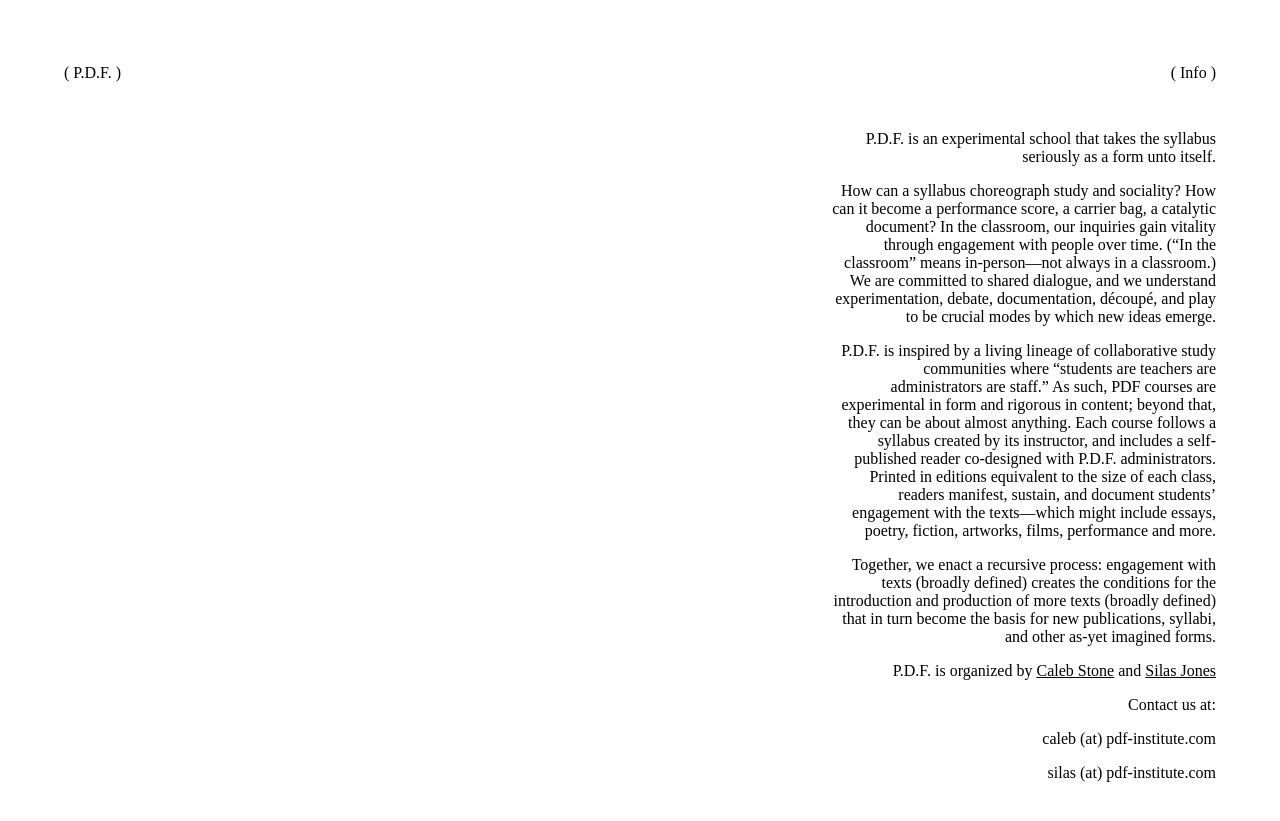
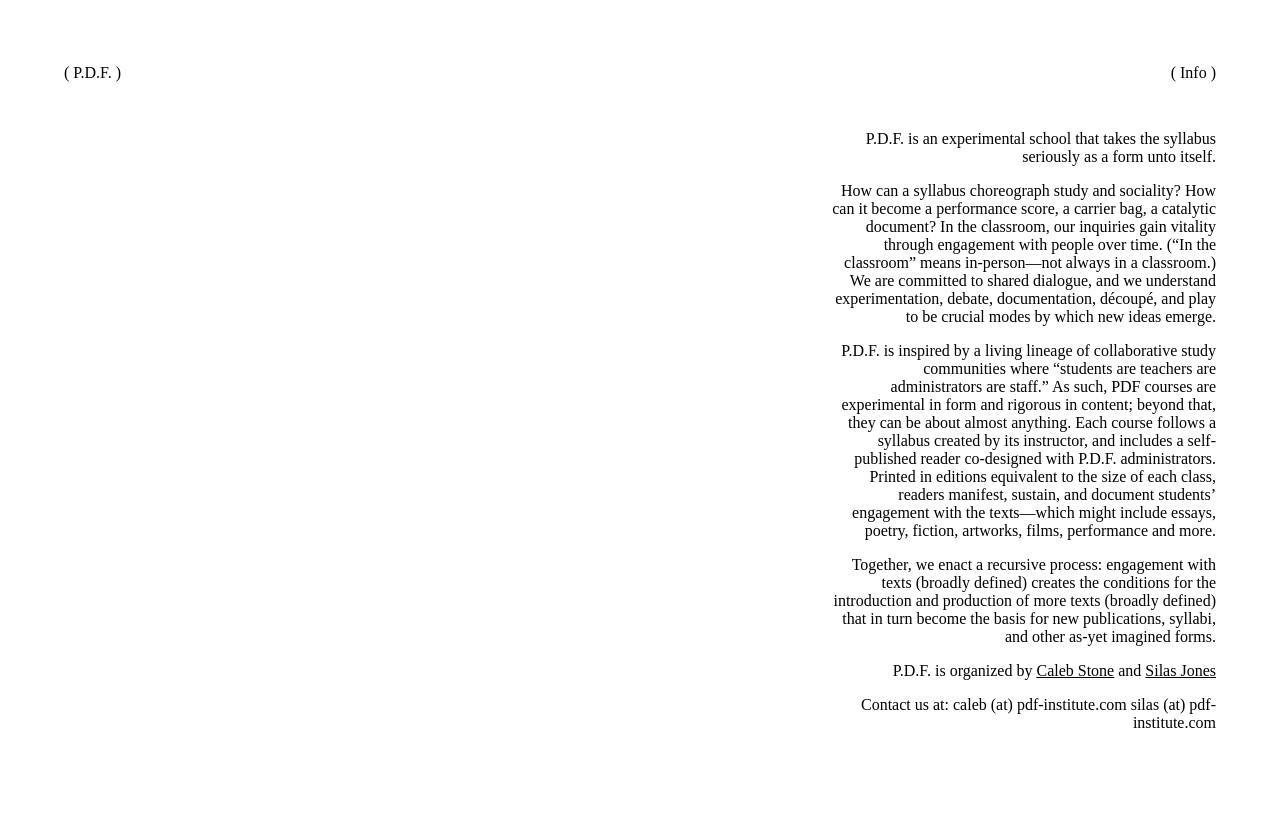
Before and after one commit to caleblstone/PDF, a Jekyll site: the page built from about.markdown, in a window 1280 px wide. Shown: the top 821 px of the page. Built offline with Jekyll 4.4.1, drawn with Linux system fonts in a browser that asks for light colours; some web fonts are replaced; a script that is not in the unit is left out.

Commit message:
fixed email formatting

```diff
--- a/_layouts/about.html
+++ b/_layouts/about.html
@@ -36,9 +36,9 @@ gtag('config', 'G-53XRHC8N3C');
 
                 <p>P.D.F. is organized by <a href="https://bycalebstone.com/" target="_blank" style="text-decoration: underline;">Caleb Stone</a> and <a href="https://silasjones.net/home.html" target="_blank" style="text-decoration: underline;">Silas Jones</a></p>
 
-                <p>Contact us at:</p>
-                <p>caleb (at) pdf-institute.com</p>
-                <p>silas (at) pdf-institute.com</p>
+                <p>Contact us at:
+                caleb (at) pdf-institute.com
+                silas (at) pdf-institute.com</p>
             </div>
 
         </div>
```
